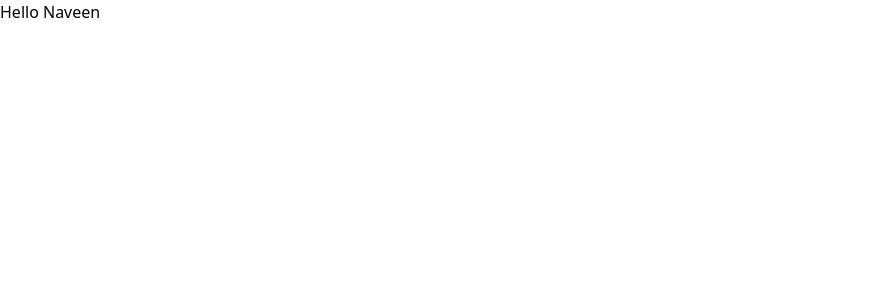
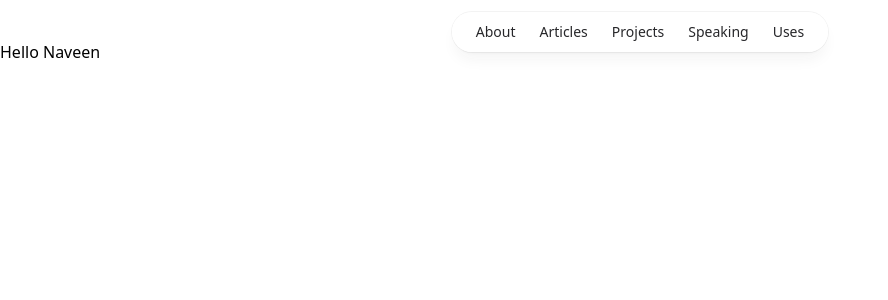
Before and after one commit to naveenjothi/portfolio, a Nuxt app: page / in a window 1280 px wide. Shown: the top 300 px of the page, without its empty margins (0-888 px from the left). Built offline with nearby package versions, Linux system fonts and the light colour scheme.

Commit message:
updated layout and nav item

```diff
--- /dev/null
+++ b/components/nav-item.vue
@@ -0,0 +1,28 @@
+<template>
+  <li>
+    <NuxtLink
+      :href="href"
+      :class="`relative block px-3 py-2 transition
+            ${
+              isActive
+                ? 'text-teal-500 dark:text-teal-400'
+                : 'hover:text-teal-500 dark:hover:text-teal-400'
+            }`"
+    >
+      <slot></slot>
+      <span
+        v-if="isActive"
+        className="absolute inset-x-1 -bottom-px h-px bg-gradient-to-r from-teal-500/0 via-teal-500/40 to-teal-500/0 dark:from-teal-400/0 dark:via-teal-400/40 dark:to-teal-400/0"
+      ></span>
+    </NuxtLink>
+  </li>
+</template>
+<script setup lang="tsx">
+const isActive = ref<boolean>(false);
+defineProps({
+  href: {
+    required: true,
+    type: String,
+  },
+});
+</script>
--- a/layouts/default.vue
+++ b/layouts/default.vue
@@ -1,4 +1,31 @@
 <template>
+  <header
+    className="pointer-events-none relative z-50 flex flex-none flex-col"
+    :style="{
+      height: 'var(--header-height)',
+      marginBottom: 'var(--header-mb)',
+    }"
+  >
+    <div class="top-0 order-last -mb-3 pt-3">
+      <div class="top-[var(--header-top,theme(spacing.6))] w-full">
+        <div class="relative flex gap-4">
+          <div class="flex flex-1 justify-end md:justify-center">
+            <nav>
+              <ul
+                class="flex rounded-full bg-white/90 px-3 text-sm font-medium text-zinc-800 shadow-lg shadow-zinc-800/5 ring-1 ring-zinc-900/5 backdrop-blur dark:bg-zinc-800/90 dark:text-zinc-200 dark:ring-white/10"
+              >
+                <NavItem href="/about">About</NavItem>
+                <NavItem href="/articles">Articles</NavItem>
+                <NavItem href="/projects">Projects</NavItem>
+                <NavItem href="/speaking">Speaking</NavItem>
+                <NavItem href="/uses">Uses</NavItem>
+              </ul>
+            </nav>
+          </div>
+        </div>
+      </div>
+    </div>
+  </header>
   <div class="relative">
     <NuxtPage />
   </div>
```
